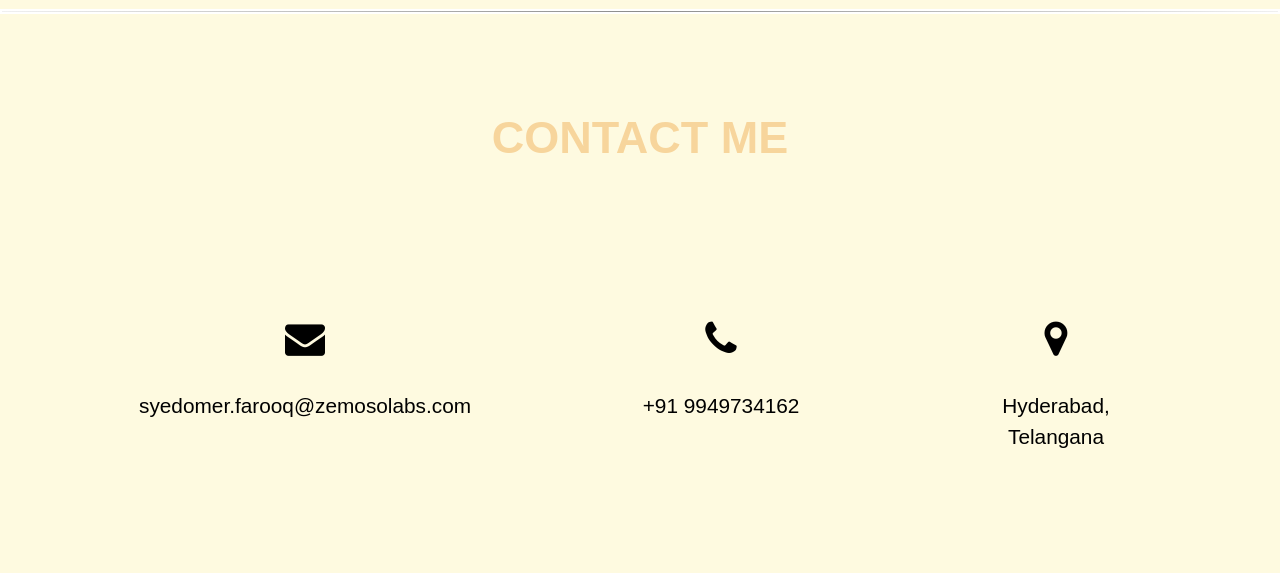
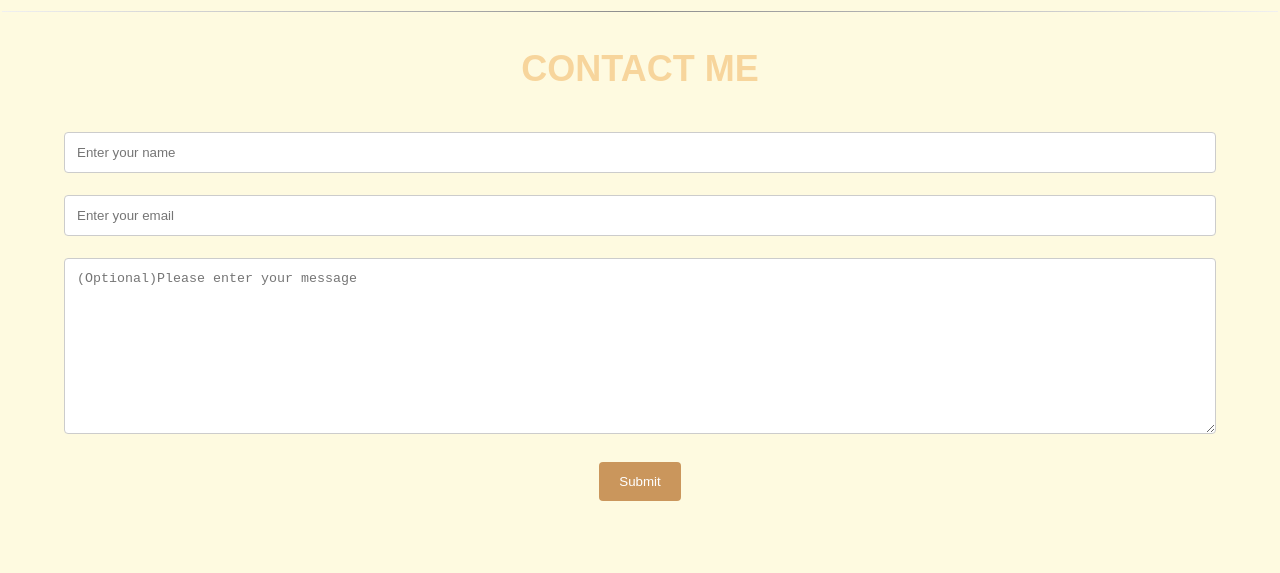
Before and after one commit to omer-fs/omer-fs.github.io, a plain HTML site: page index.html in a window 1280 px wide. Shown: the part 2479-3052 px from the top of the page. After the commit the page ends 3021 px from the top, so only its background shows below. Drawn offline with Linux system fonts and the light colour scheme.

Commit message:
added contact form

```diff
--- a/css/style.css
+++ b/css/style.css
@@ -4,7 +4,7 @@ body {
   line-height: 1.5;
   padding: 0;
   margin: 0;
-  background-color: white;
+  background-color: #fefae0;
 }
 
 .container {
@@ -74,7 +74,6 @@ header a:hover {
 #gallery {
   min-height: 900px;
   display: grid;
-  background-color: #fefae0;
   grid-template-columns: repeat(autofill, minmax(300px, 300px));
   justify-content: center;
   align-items: center;
@@ -108,7 +107,6 @@ img {
 #about {
   text-align: center;
   min-height: 500px;
-  background-color: #fefae0;
 }
 
 #about h1 {
@@ -126,46 +124,37 @@ img {
 
 #contact {
   min-height: 500px;
-  box-sizing: border-box;
-  background-color: #fefae0;
 }
-#contact h1 {
-  margin-top: 90px;
-  font-size: 45px;
+.formContainer {
+  margin: auto;
+  text-align: center;
+  width: 90%;
 }
 
-.cards {
-  display: grid;
-  grid-template-columns: repeat(3, 1fr);
-  column-gap: 15px;
-  justify-content: center;
+.formContainer input[type="text"],
+input[type="email"],
+textarea {
+  width: 100%;
+  padding: 12px;
+  border: 1px solid #ccc;
+  border-radius: 4px;
+  box-sizing: border-box;
+  margin-top: 6px; /* Add a top margin */
+  margin-bottom: 16px; /* Bottom margin */
+  resize: vertical;
 }
 
-.cards > div {
-  text-align: center;
-  font-size: 1.2rem;
-  margin: 100px 75px;
-}
-.card-icon {
-  margin: 10px;
-  font-size: 40px;
+.formContainer input[type="submit"] {
+  background-color: #ca965c;
+  color: white;
+  padding: 12px 20px;
+  border: none;
+  border-radius: 4px;
+  cursor: pointer;
 }
 
-.cards p {
-  font-size: 1.3rem;
-}
-
-#contact a {
-  position: fixed;
-  width: 50px;
-  height: 50px;
-  font-size: 26px;
-  color: white;
-  background: black;
-  bottom: 40px;
-  right: 50px;
-  text-align: center;
-  text-decoration: none;
+.formContainer input[type="submit"]:hover {
+  background-color: #876445;
 }
 
 hr {
--- a/index.html
+++ b/index.html
@@ -52,16 +52,16 @@
   <section id="gallery">
     <div class="container">
       <h1 id="highlight">Gallery</h1>
-      <div class="photo-gallery">
-        <img src="images/image1.jpg" alt="" />
-        <img src="images/image2.jpg" alt="" />
-        <img src="images/image3.jpg" alt="" />
-        <img src="images/image4.jpg" alt="" />
-        <img src="images/image5.jpg" alt="" />
-        <img src="images/image6.jpg" alt="" />
-        <img src="images/image7.jpg" alt="" />
-        <img src="images/image8.jpg" alt="" />
-        <img src="images/image9.jpg" alt="" />
+      <div class="photo-gallery" id="img-container">
+        <img src="./images/image1.jpg" alt="" />
+        <img src="./images/image2.jpg" alt="" />
+        <img src="./images/image3.jpg" alt="" />
+        <img src="./images/image4.jpg" alt="" />
+        <img src="./images/image5.jpg" alt="" />
+        <img src="./images/image6.jpg" alt="" />
+        <img src="./images/image7.jpg" alt="" />
+        <img src="./images/image8.jpg" alt="" />
+        <img src="./images/image9.jpg" alt="" />
       </div>
     </div>
   </section>
@@ -69,24 +69,18 @@
   <hr>
 
   <section id="contact">
-    <div class="container">
+    <div class="formContainer">
       <h1 id="highlight">Contact Me</h1>
-      <div class="cards">
-        <div class="email">
-          <i class="card-icon fa fa-envelope"></i>
-          <p>syedomer.farooq@zemosolabs.com</p>
-        </div>
-
-        <div class="contact-info">
-          <i class="card-icon fa fa-phone"></i>
-          <p>+91 9949734162</p>
-        </div>
-
-        <div class="location">
-          <i class="card-icon fa fa-map-marker"></i>
-          <p>Hyderabad, Telangana</p>
-        </div>
-      </div>
+      <form action="#">
+        <label for="username"></label>
+        <input type="text" name="username" id="username" placeholder="Enter your name" required>
+        <label for="email"></label>
+        <input type="email" name="email" id="email" placeholder="Enter your email" required>
+        <label for="message"></label>
+        <textarea name="message" id="message" cols="30" rows="10"
+          placeholder="(Optional)Please enter your message"></textarea>
+        <input type="submit" value="Submit">
+      </form>
     </div>
   </section>
 </body>
```
